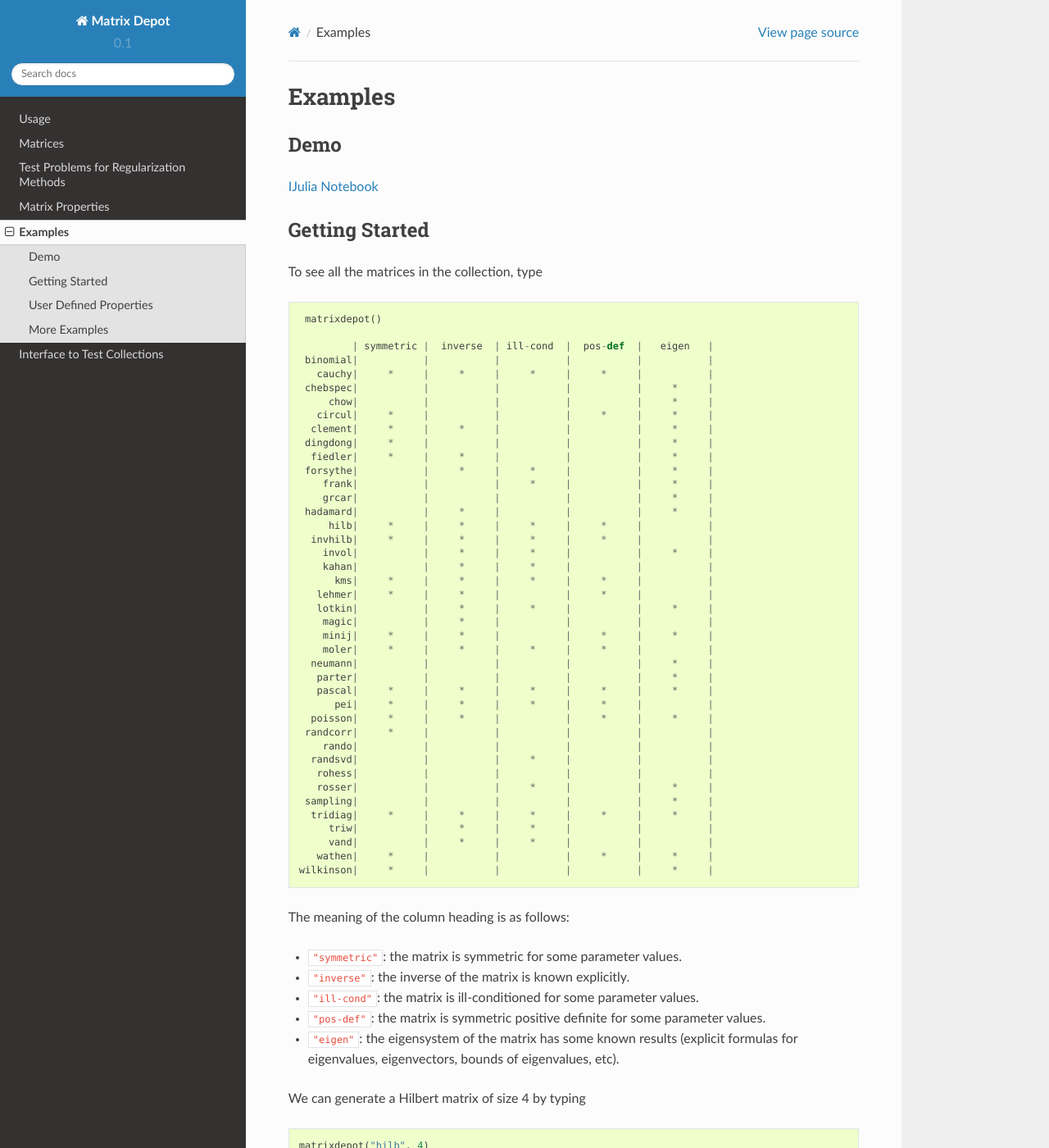
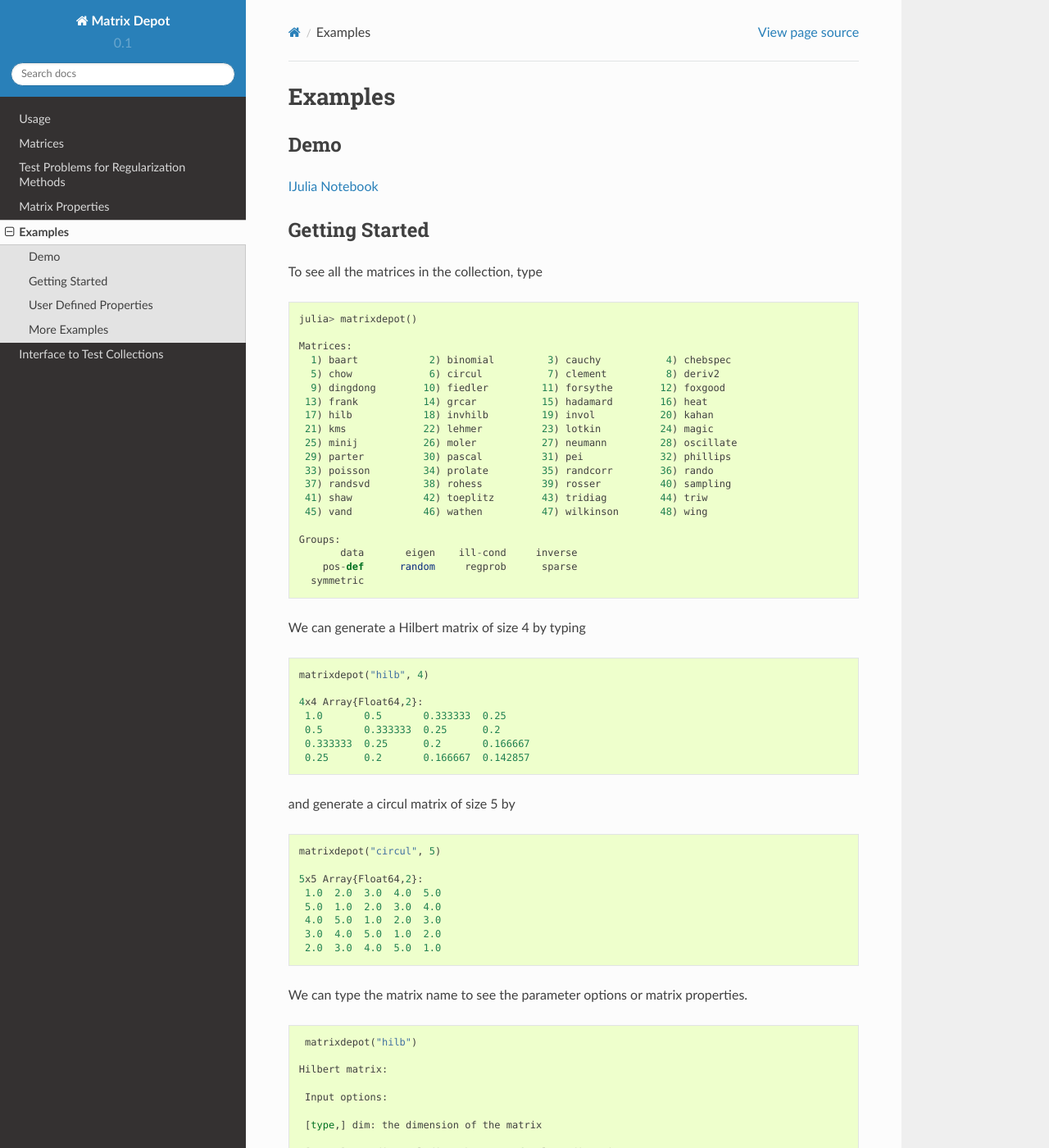
Before and after one commit to JuliaLinearAlgebra/MatrixDepot.jl, a Sphinx documentation site: the page built from doc/examples.rst, in a window 1280 px wide and 1400 px high. Shown: the whole window at 82% size. Built offline with Sphinx 7.4.7 and the Read the Docs theme 2.0.0, drawn with Linux system fonts in a browser that asks for light colours; some of the changed text lies outside the part shown.

```diff
--- a/doc/examples.rst
+++ b/doc/examples.rst
@@ -17,63 +17,26 @@ To see all the matrices in the collection, type
 
 .. code::
 
-    matrixdepot()
+   julia> matrixdepot()
 
-            | symmetric |  inverse  | ill-cond  |  pos-def  |   eigen   |
-    binomial|           |           |           |           |           |
-      cauchy|     *     |     *     |     *     |     *     |           |
-    chebspec|           |           |           |           |     *     |
-        chow|           |           |           |           |     *     |
-      circul|     *     |           |           |     *     |     *     |
-     clement|     *     |     *     |           |           |     *     |
-    dingdong|     *     |           |           |           |     *     |
-     fiedler|     *     |     *     |           |           |     *     |
-    forsythe|           |     *     |     *     |           |     *     |
-       frank|           |           |     *     |           |     *     |
-       grcar|           |           |           |           |     *     |
-    hadamard|           |     *     |           |           |     *     |
-        hilb|     *     |     *     |     *     |     *     |           |
-     invhilb|     *     |     *     |     *     |     *     |           |
-       invol|           |     *     |     *     |           |     *     |
-       kahan|           |     *     |     *     |           |           |
-         kms|     *     |     *     |     *     |     *     |           |
-      lehmer|     *     |     *     |           |     *     |           |
-      lotkin|           |     *     |     *     |           |     *     |
-       magic|           |     *     |           |           |           |
-       minij|     *     |     *     |           |     *     |     *     |
-       moler|     *     |     *     |     *     |     *     |           |
-     neumann|           |           |           |           |     *     |
-      parter|           |           |           |           |     *     |
-      pascal|     *     |     *     |     *     |     *     |     *     |
-         pei|     *     |     *     |     *     |     *     |           |
-     poisson|     *     |     *     |           |     *     |     *     |
-    randcorr|     *     |           |           |           |           |
-       rando|           |           |           |           |           |
-     randsvd|           |           |     *     |           |           |
-      rohess|           |           |           |           |           |
-      rosser|           |           |     *     |           |     *     |
-    sampling|           |           |           |           |     *     |
-     tridiag|     *     |     *     |     *     |     *     |     *     |
-        triw|           |     *     |     *     |           |           |
-        vand|           |     *     |     *     |           |           |
-      wathen|     *     |           |           |     *     |     *     |
-   wilkinson|     *     |           |           |           |     *     |
+   Matrices:
+     1) baart            2) binomial         3) cauchy           4) chebspec
+     5) chow             6) circul           7) clement          8) deriv2
+     9) dingdong        10) fiedler         11) forsythe        12) foxgood
+    13) frank           14) grcar           15) hadamard        16) heat
+    17) hilb            18) invhilb         19) invol           20) kahan
+    21) kms             22) lehmer          23) lotkin          24) magic
+    25) minij           26) moler           27) neumann         28) oscillate
+    29) parter          30) pascal          31) pei             32) phillips
+    33) poisson         34) prolate         35) randcorr        36) rando
+    37) randsvd         38) rohess          39) rosser          40) sampling
+    41) shaw            42) toeplitz        43) tridiag         44) triw
+    45) vand            46) wathen          47) wilkinson       48) wing
 
-The meaning of the column heading is as follows:
-
--  ``"symmetric"``: the matrix is symmetric for some parameter values.
-
--  ``"inverse"``: the inverse of the matrix is known explicitly.
-
--  ``"ill-cond"``: the matrix is ill-conditioned for some parameter
-   values.
-
--  ``"pos-def"``: the matrix is symmetric positive definite for some
-   parameter values.
-
--  ``"eigen"``: the eigensystem of the matrix has some known results
-   (explicit formulas for eigenvalues, eigenvectors, bounds of
-   eigenvalues, etc).
+   Groups:
+          data       eigen    ill-cond     inverse
+       pos-def      random     regprob      sparse
+     symmetric
 
 We can generate a Hilbert matrix of size 4 by typing
 
@@ -328,24 +291,17 @@ Then use it in your tests like
     1-norm error for hilb matrix is 2.7755575615628914e-17
 
 
-To add a property permanently for future use, we put the macro
-``@addproperty`` at the beginning.
+To add a group of matrices permanently for future use, we put the macro
+``@addgroup`` at the beginning.
 
 .. code::
 
-    @addproperty myfav = ["lehmer", "cauchy", "hilb"]
+    @addgroup myfav = ["lehmer", "cauchy", "hilb"]
 
     87
 
-
-
-.. code::
-
-    @addproperty spd = matrixdepot("symmetric", "pos-def")
-
-    195
-
-
+    @addgroup test_for_paper2 = ["tridiag", "sampling", "wing"]
+    138
 
 We need to **restart** Julia to see the changes. Type
 
@@ -353,43 +309,27 @@ We need to **restart** Julia to see the changes. Type
 
     matrixdepot()
 
+    Matrices:
+     1) baart            2) binomial         3) cauchy           4) chebspec
+     5) chow             6) circul           7) clement          8) deriv2
+     9) dingdong        10) fiedler         11) forsythe        12) foxgood
+    13) frank           14) grcar           15) hadamard        16) heat
+    17) hilb            18) invhilb         19) invol           20) kahan
+    21) kms             22) lehmer          23) lotkin          24) magic
+    25) minij           26) moler           27) neumann         28) oscillate
+    29) parter          30) pascal          31) pei             32) phillips
+    33) poisson         34) prolate         35) randcorr        36) rando
+    37) randsvd         38) rohess          39) rosser          40) sampling
+    41) shaw            42) toeplitz        43) tridiag         44) triw
+    45) vand            46) wathen          47) wilkinson       48) wing
 
-              | symmetric |  inverse  | ill-cond  |  pos-def  |  eigen    |
-          vand|           |     *     |     *     |           |           |
-         frank|           |           |     *     |           |     *     |
-         minij|     *     |     *     |           |     *     |     *     |
-       clement|     *     |     *     |           |           |     *     |
-       tridiag|     *     |     *     |     *     |     *     |     *     |
-        circul|     *     |           |           |     *     |     *     |
-      dingdong|     *     |           |           |           |     *     |
-      hadamard|           |     *     |           |           |     *     |
-         moler|     *     |     *     |     *     |     *     |           |
-         invol|           |     *     |     *     |           |     *     |
-       fiedler|     *     |     *     |           |           |     *     |
-      binomial|           |           |           |           |           |
-        lehmer|     *     |     *     |           |     *     |           |
-       invhilb|     *     |     *     |     *     |     *     |           |
-        lotkin|           |     *     |     *     |           |     *     |
-          triw|           |     *     |     *     |           |           |
-         magic|           |     *     |           |           |           |
-         kahan|           |     *     |     *     |           |           |
-        pascal|     *     |     *     |     *     |     *     |     *     |
-      chebspec|           |           |           |           |     *     |
-          hilb|     *     |     *     |     *     |     *     |           |
-        cauchy|     *     |     *     |     *     |     *     |           |
-           pei|     *     |     *     |     *     |     *     |           |
-      forsythe|           |     *     |     *     |           |     *     |
-         grcar|           |           |           |           |     *     |
-
-    New Properties:
-
-    spd = [ hilb, cauchy, circul, invhilb, moler, pascal, pei, minij, tridiag, lehmer, ]
-
-    myfav = [ lehmer, cauchy, hilb, ]
+   Groups:
+    data          eigen         ill-cond      inverse
+    pos-def       random        regprob       sparse
+    symmetric     myfav         test_for_paper2
 
 
-
-Notice new defined properties have been included. We can use them as
+Notice new defined groups have been included. We can use them as
 
 .. code::
 
@@ -413,38 +353,26 @@ need to **restart** Julia to see the changes.
 
 .. code::
 
-    matrixdepot()
+   > matrixdepot()
 
-              | symmetric |  inverse  | ill-cond  |  pos-def  |  eigen    |
-          vand|           |     *     |     *     |           |           |
-         frank|           |           |     *     |           |     *     |
-         minij|     *     |     *     |           |     *     |     *     |
-       clement|     *     |     *     |           |           |     *     |
-       tridiag|     *     |     *     |     *     |     *     |     *     |
-        circul|     *     |           |           |     *     |     *     |
-      dingdong|     *     |           |           |           |     *     |
-      hadamard|           |     *     |           |           |     *     |
-         moler|     *     |     *     |     *     |     *     |           |
-         invol|           |     *     |     *     |           |     *     |
-       fiedler|     *     |     *     |           |           |     *     |
-      binomial|           |           |           |           |           |
-        lehmer|     *     |     *     |           |     *     |           |
-       invhilb|     *     |     *     |     *     |     *     |           |
-        lotkin|           |     *     |     *     |           |     *     |
-          triw|           |     *     |     *     |           |           |
-         magic|           |     *     |           |           |           |
-         kahan|           |     *     |     *     |           |           |
-        pascal|     *     |     *     |     *     |     *     |     *     |
-      chebspec|           |           |           |           |     *     |
-          hilb|     *     |     *     |     *     |     *     |           |
-        cauchy|     *     |     *     |     *     |     *     |           |
-           pei|     *     |     *     |     *     |     *     |           |
-      forsythe|           |     *     |     *     |           |     *     |
-         grcar|           |           |           |           |     *     |
+   Matrices:
+      1) baart            2) binomial         3) cauchy           4) chebspec
+      5) chow             6) circul           7) clement          8) deriv2
+      9) dingdong        10) fiedler         11) forsythe        12) foxgood
+     13) frank           14) grcar           15) hadamard        16) heat
+     17) hilb            18) invhilb         19) invol           20) kahan
+     21) kms             22) lehmer          23) lotkin          24) magic
+     25) minij           26) moler           27) neumann         28) oscillate
+     29) parter          30) pascal          31) pei             32) phillips
+     33) poisson         34) prolate         35) randcorr        36) rando
+     37) randsvd         38) rohess          39) rosser          40) sampling
+     41) shaw            42) toeplitz        43) tridiag         44) triw
+     45) vand            46) wathen          47) wilkinson       48) wing
 
-    New Properties:
-
-    spd = [ hilb, cauchy, circul, invhilb, moler, pascal, pei, minij, tridiag, lehmer, ]
+  Groups:
+    data          eigen         ill-cond      inverse
+    pos-def       random        regprob       sparse
+    symmetric     test_for_paper2
 
 
 
```
Also changed, not shown: other parts of doc/examples.rst (+1 -1 lines), NEWS.md (+1 -4 lines), README.md (+9 -5 lines), 2 other files.
